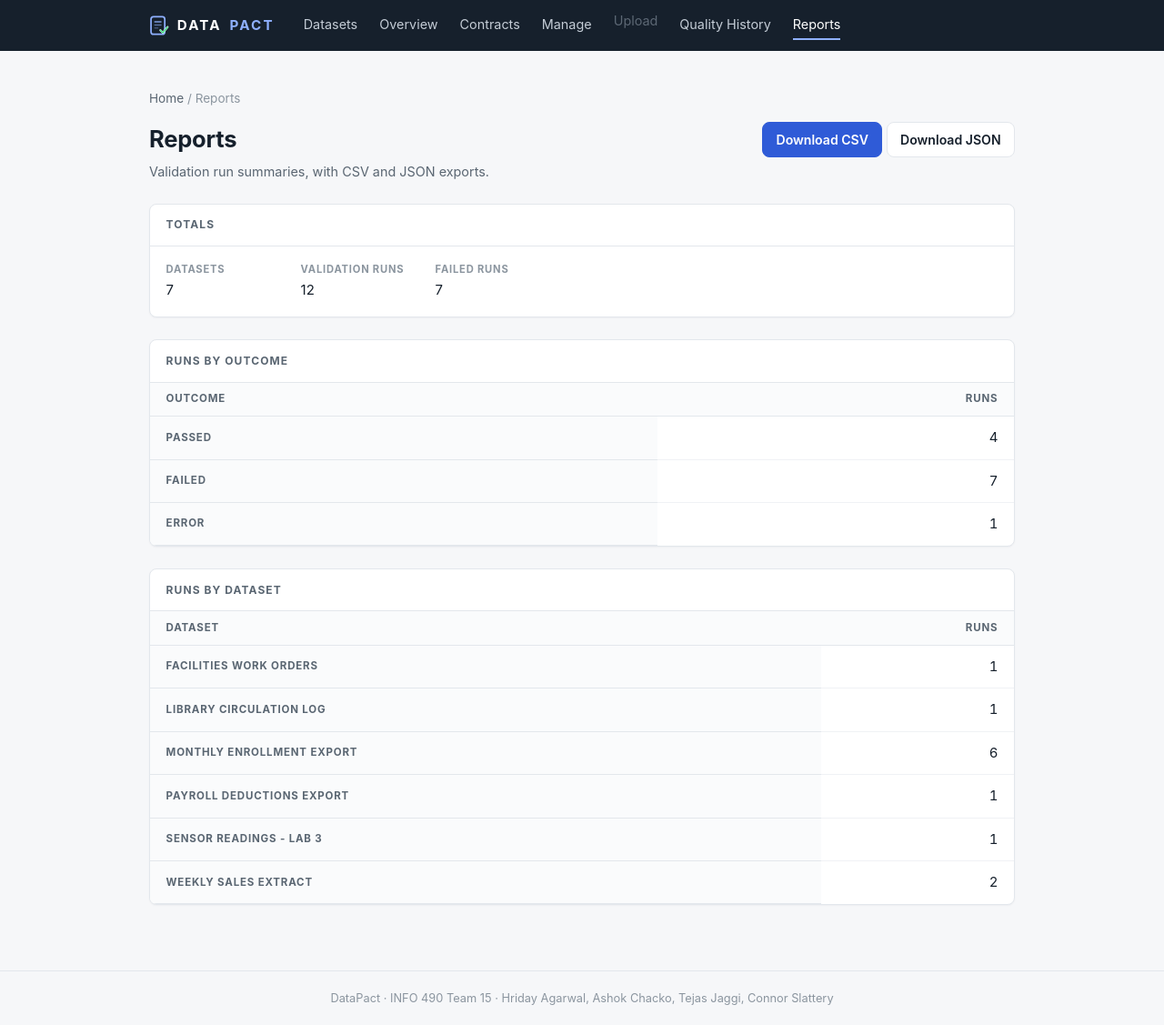
After one commit to S1attaro/15_DataPact, a Django app: page /reports/ in a window 1280 px wide. The commit adds this page. Shown: the whole page at 91% size. Run offline with Django 5.2, Linux system fonts and the light colour scheme; data comes from the database, SQL or seed files in the repository; parts of the project's set-up code (start-up, migrations or seed data) failed here and were passed over.

Commit message:
Add A4 Part 3: reports page, grouped summaries, CSV/JSON export
reports_view at /reports/ shows two grouped summaries over
ValidationRun (by outcome, reusing charts.run_outcome_counts(); by
dataset, via a new contract__dataset__name annotate/Count grouping)
plus a totals line (datasets, runs, failed runs), with download links.

export_validation_runs_csv and export_validation_runs_json share one
queryset helper so the two formats can't drift apart. CSV is written
with csv.writer into a StringIO buffer; JSON uses
json_dumps_params={"indent": 2} plus generated_at/record_count
metadata. Both set a timestamped filename via Content-Disposition.

Added a Reports link to base.html's nav. 9 new tests (111 total).

```diff
--- a/data_quality/templates/data_quality/base.html
+++ b/data_quality/templates/data_quality/base.html
@@ -63,6 +63,8 @@ it in production. See docs/notes/notes.txt section 30.
                 <span class="mainnav__planned" title="Wireframe screen 4 - not built yet">Upload</span>
                 <a href="{% url 'data_quality:quality-history' %}"
                    class="{% if request.resolver_match.url_name == 'quality-history' %}is-active{% endif %}">Quality History</a>
+                <a href="{% url 'data_quality:reports' %}"
+                   class="{% if request.resolver_match.url_name == 'reports' %}is-active{% endif %}">Reports</a>
             </nav>
         </div>
     </header>
--- /dev/null
+++ b/data_quality/templates/data_quality/reports.html
@@ -0,0 +1,103 @@
+{% extends "data_quality/base.html" %}
+{% comment %} A4 Part 3 - Reports (Hriday) {% endcomment %}
+
+{% block title %}Reports - DataPact{% endblock %}
+
+{% block breadcrumbs %}
+    <p class="breadcrumbs">
+        <a href="{% url 'data_quality:home' %}">Home</a> / Reports
+    </p>
+{% endblock %}
+
+{% block page_title %}Reports{% endblock %}
+
+{% block page_subtitle %}
+    <p class="page__subtitle">Validation run summaries, with CSV and JSON exports.</p>
+{% endblock %}
+
+{% block page_actions %}
+    <a class="btn btn--primary" href="{% url 'data_quality:export-validation-runs-csv' %}">Download CSV</a>
+    <a class="btn" href="{% url 'data_quality:export-validation-runs-json' %}">Download JSON</a>
+{% endblock %}
+
+{% block content %}
+    <div class="panel">
+        <div class="panel__head">
+            <h2 class="panel__title">Totals</h2>
+        </div>
+        <div class="panel__body">
+            <dl class="factlist">
+                <div>
+                    <dt>Datasets</dt>
+                    <dd>{{ dataset_total }}</dd>
+                </div>
+                <div>
+                    <dt>Validation runs</dt>
+                    <dd>{{ run_total }}</dd>
+                </div>
+                <div>
+                    <dt>Failed runs</dt>
+                    <dd>{{ failed_total }}</dd>
+                </div>
+            </dl>
+        </div>
+    </div>
+
+    <div class="panel">
+        <div class="panel__head">
+            <h2 class="panel__title">Runs by outcome</h2>
+        </div>
+        <table class="datatable">
+            <thead>
+                <tr>
+                    <th scope="col">Outcome</th>
+                    <th scope="col" class="num">Runs</th>
+                </tr>
+            </thead>
+            <tbody>
+                {% for value, label, total in status_breakdown %}
+                    <tr>
+                        <th scope="row">{{ label }}</th>
+                        <td class="num">{{ total }}</td>
+                    </tr>
+                {% empty %}
+                    <tr>
+                        <td colspan="2">
+                            {% include "data_quality/includes/_empty_state.html" with headline="No validation runs yet." message="Outcome totals will appear once a file has been checked." only %}
+                        </td>
+                    </tr>
+                {% endfor %}
+            </tbody>
+        </table>
+    </div>
+
+    <div class="panel">
+        <div class="panel__head">
+            <h2 class="panel__title">Runs by dataset</h2>
+        </div>
+        <table class="datatable">
+            {% if dataset_breakdown %}
+                <thead>
+                    <tr>
+                        <th scope="col">Dataset</th>
+                        <th scope="col" class="num">Runs</th>
+                    </tr>
+                </thead>
+            {% endif %}
+            <tbody>
+                {% for row in dataset_breakdown %}
+                    <tr>
+                        <th scope="row">{{ row.contract__dataset__name }}</th>
+                        <td class="num">{{ row.total }}</td>
+                    </tr>
+                {% empty %}
+                    <tr>
+                        <td colspan="2">
+                            {% include "data_quality/includes/_empty_state.html" with headline="No validation runs yet." message="Per-dataset totals will appear once a file has been checked." only %}
+                        </td>
+                    </tr>
+                {% endfor %}
+            </tbody>
+        </table>
+    </div>
+{% endblock %}
--- a/data_quality/urls.py
+++ b/data_quality/urls.py
@@ -33,4 +33,17 @@ urlpatterns = [
 
     # --- API (Section 6, owned by Connor) ---
     path("api/datasets/", views.dataset_api, name="dataset-api"),
+
+    # --- A4 Part 3: reports and exports (Hriday) ---
+    path("reports/", views.reports_view, name="reports"),
+    path(
+        "reports/export/validation-runs.csv",
+        views.export_validation_runs_csv,
+        name="export-validation-runs-csv",
+    ),
+    path(
+        "reports/export/validation-runs.json",
+        views.export_validation_runs_json,
+        name="export-validation-runs-json",
+    ),
 ]
--- a/data_quality/views.py
+++ b/data_quality/views.py
@@ -1,7 +1,11 @@
+import csv
+from io import StringIO
+
 from django.contrib import messages
 from django.db.models import Count
 from django.http import HttpResponse, JsonResponse
 from django.shortcuts import redirect, render
+from django.utils import timezone
 from django.utils.html import escape
 from django.views import View
 from django.views.generic import DetailView, ListView
@@ -327,3 +331,95 @@ def run_outcomes_chart(request):
     picture that takes milliseconds to draw.
     """
     return HttpResponse(charts.render_run_outcomes_png(), content_type="image/png")
+
+
+# ---------------------------------------------------------------
+# A4 Part 3: reports, grouped summaries, CSV/JSON export
+# Author: Hriday Agarwal
+# ---------------------------------------------------------------
+
+def _validation_runs_queryset():
+    return ValidationRun.objects.select_related(
+        "contract", "contract__dataset", "submitted_by"
+    ).order_by("-started_at")
+
+
+def reports_view(request):
+    """
+    Reports page: two grouped summaries over ValidationRun (by outcome, and
+    by dataset) plus a totals line, with links to export the same data.
+
+    The outcome breakdown reuses charts.run_outcome_counts() rather than
+    recomputing it, so this page and the Quality History chart can never
+    disagree about how many runs passed, failed, or errored.
+    """
+    runs = _validation_runs_queryset()
+
+    dataset_breakdown = (
+        runs.values("contract__dataset__name")
+        .annotate(total=Count("id"))
+        .order_by("contract__dataset__name")
+    )
+
+    context = {
+        "status_breakdown": charts.run_outcome_counts(),
+        "dataset_breakdown": dataset_breakdown,
+        "dataset_total": Dataset.objects.count(),
+        "run_total": runs.count(),
+        "failed_total": runs.filter(status=ValidationRun.Status.FAILED).count(),
+    }
+    return render(request, "data_quality/reports.html", context)
+
+
+def export_validation_runs_csv(request):
+    """CSV export of every ValidationRun, newest first."""
+    buffer = StringIO()
+    writer = csv.writer(buffer)
+    writer.writerow([
+        "id", "file_name", "dataset", "contract_version", "status",
+        "submitted_by", "row_count", "started_at", "finished_at",
+    ])
+    for run in _validation_runs_queryset():
+        writer.writerow([
+            run.id,
+            run.file_name,
+            run.contract.dataset.name,
+            run.contract.version_number,
+            run.status,
+            run.submitted_by.username if run.submitted_by else "",
+            run.row_count,
+            run.started_at.isoformat(),
+            run.finished_at.isoformat() if run.finished_at else "",
+        ])
+
+    filename = f"validation_runs_{timezone.now():%Y-%m-%d_%H-%M}.csv"
+    response = HttpResponse(buffer.getvalue(), content_type="text/csv")
+    response["Content-Disposition"] = f'attachment; filename="{filename}"'
+    return response
+
+
+def export_validation_runs_json(request):
+    """JSON export of every ValidationRun, with generated_at/record_count metadata."""
+    runs = _validation_runs_queryset()
+    data = {
+        "generated_at": timezone.now().isoformat(),
+        "record_count": runs.count(),
+        "validation_runs": [
+            {
+                "id": run.id,
+                "file_name": run.file_name,
+                "dataset": run.contract.dataset.name,
+                "contract_version": run.contract.version_number,
+                "status": run.status,
+                "submitted_by": run.submitted_by.username if run.submitted_by else None,
+                "row_count": run.row_count,
+                "started_at": run.started_at.isoformat(),
+                "finished_at": run.finished_at.isoformat() if run.finished_at else None,
+            }
+            for run in runs
+        ],
+    }
+    filename = f"validation_runs_{timezone.now():%Y-%m-%d_%H-%M}.json"
+    response = JsonResponse(data, json_dumps_params={"indent": 2})
+    response["Content-Disposition"] = f'attachment; filename="{filename}"'
+    return response
```
Also changed, not shown: data_quality/tests.py (+133 -0 lines), docs/notes/notes.txt (+36 -0 lines).
